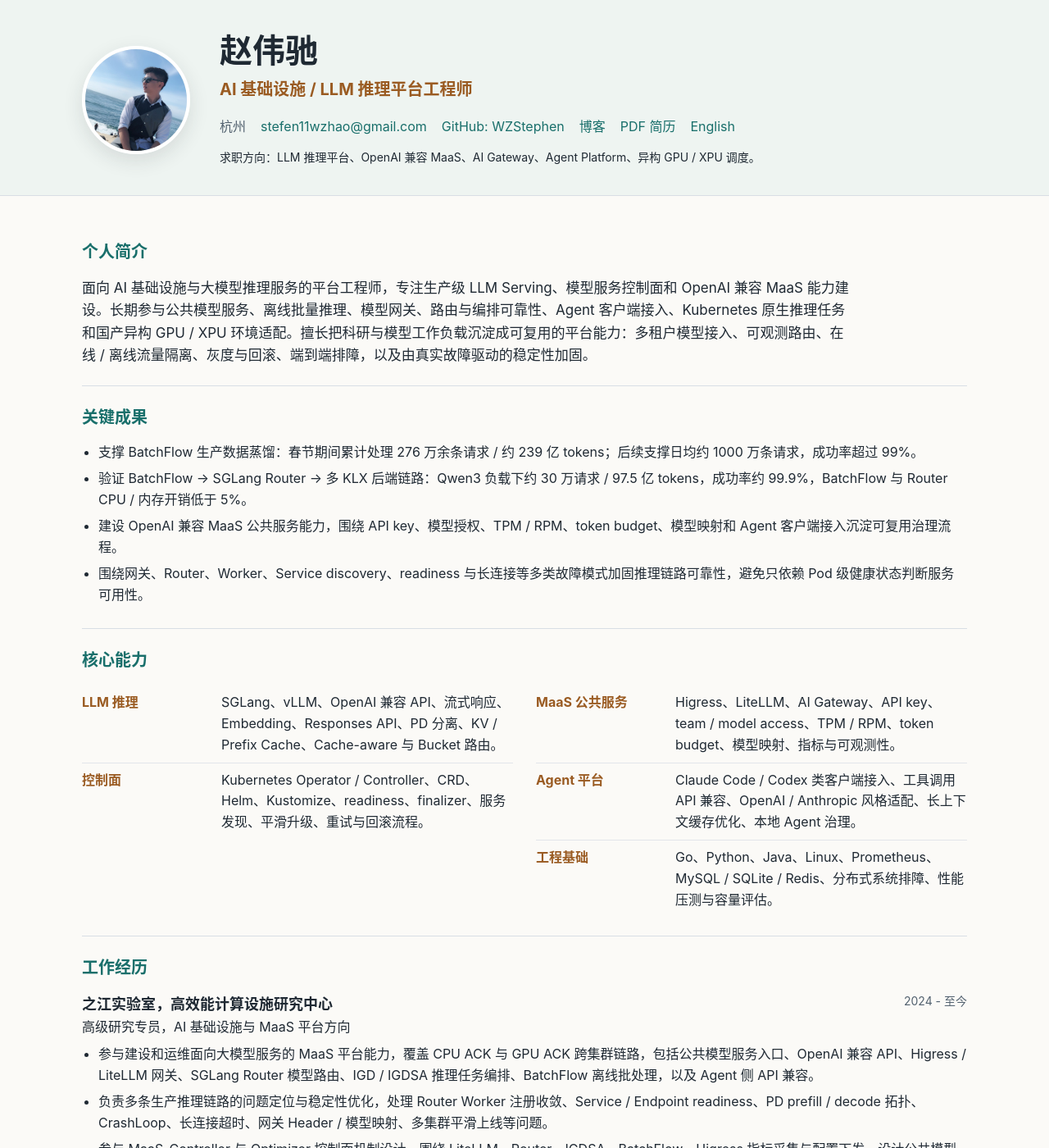
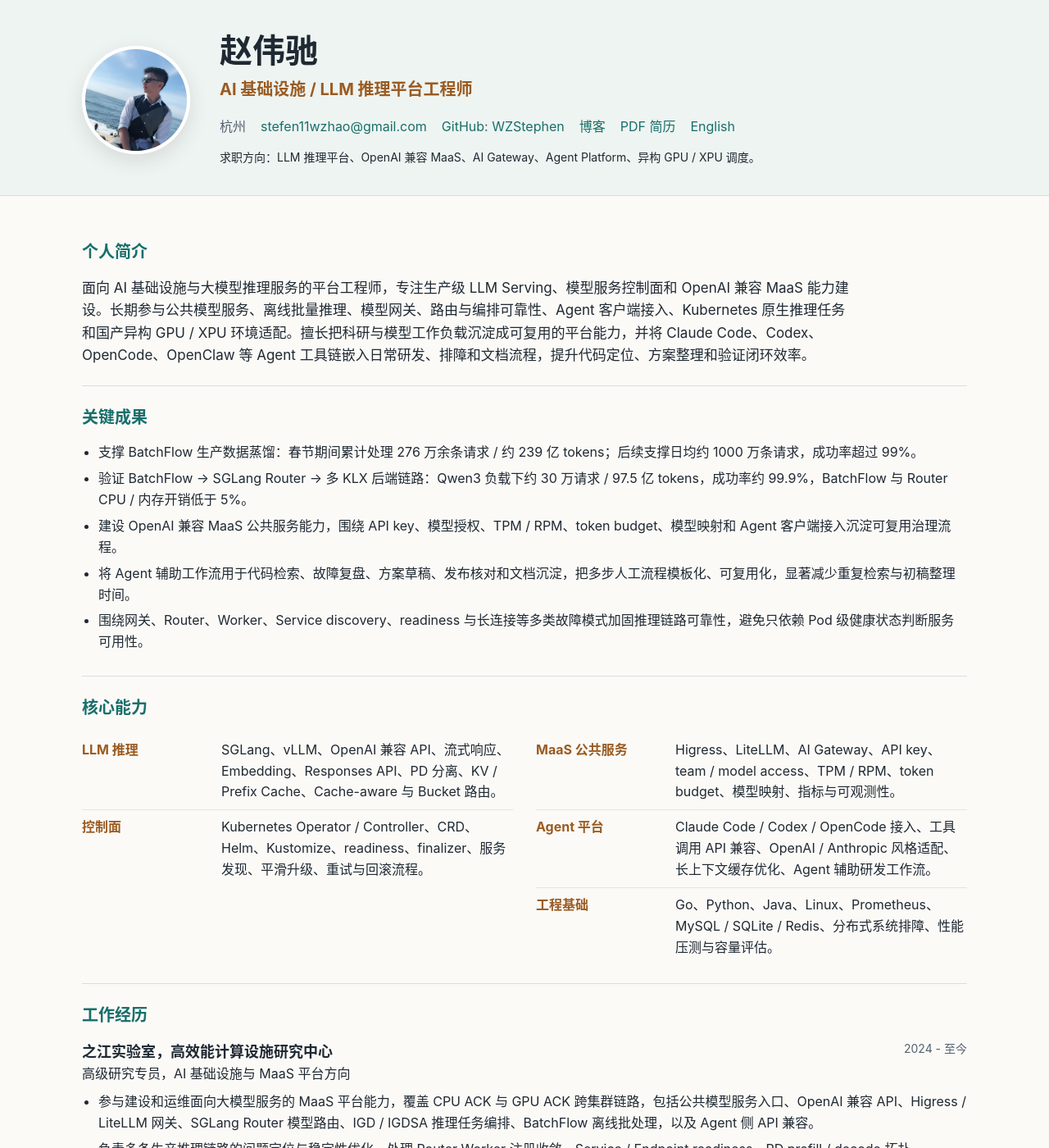
Before and after one commit to WZStephen/wzstephen.github.io, a Jekyll site: the page resume/index-cn.html, which Jekyll copies as it is, in a window 1280 px wide and 1400 px high. Shown: the whole window at 82% size. Built offline with Jekyll 4.4.1, drawn with Linux system fonts in a browser that asks for light colours; some of the changed text lies outside the part shown.

Commit message:
Highlight agent-assisted engineering workflows in resume

```diff
--- a/resume/index-cn.html
+++ b/resume/index-cn.html
@@ -364,7 +364,7 @@
     <section>
       <h2>个人简介</h2>
       <div class="summary">
-        面向 AI 基础设施与大模型推理服务的平台工程师，专注生产级 LLM Serving、模型服务控制面和 OpenAI 兼容 MaaS 能力建设。长期参与公共模型服务、离线批量推理、模型网关、路由与编排可靠性、Agent 客户端接入、Kubernetes 原生推理任务和国产异构 GPU / XPU 环境适配。擅长把科研与模型工作负载沉淀成可复用的平台能力：多租户模型接入、可观测路由、在线 / 离线流量隔离、灰度与回滚、端到端排障，以及由真实故障驱动的稳定性加固。
+        面向 AI 基础设施与大模型推理服务的平台工程师，专注生产级 LLM Serving、模型服务控制面和 OpenAI 兼容 MaaS 能力建设。长期参与公共模型服务、离线批量推理、模型网关、路由与编排可靠性、Agent 客户端接入、Kubernetes 原生推理任务和国产异构 GPU / XPU 环境适配。擅长把科研与模型工作负载沉淀成可复用的平台能力，并将 Claude Code、Codex、OpenCode、OpenClaw 等 Agent 工具链嵌入日常研发、排障和文档流程，提升代码定位、方案整理和验证闭环效率。
       </div>
     </section>
 
@@ -374,6 +374,7 @@
         <li>支撑 BatchFlow 生产数据蒸馏：春节期间累计处理 276 万余条请求 / 约 239 亿 tokens；后续支撑日均约 1000 万条请求，成功率超过 99%。</li>
         <li>验证 BatchFlow -> SGLang Router -> 多 KLX 后端链路：Qwen3 负载下约 30 万请求 / 97.5 亿 tokens，成功率约 99.9%，BatchFlow 与 Router CPU / 内存开销低于 5%。</li>
         <li>建设 OpenAI 兼容 MaaS 公共服务能力，围绕 API key、模型授权、TPM / RPM、token budget、模型映射和 Agent 客户端接入沉淀可复用治理流程。</li>
+        <li>将 Agent 辅助工作流用于代码检索、故障复盘、方案草稿、发布核对和文档沉淀，把多步人工流程模板化、可复用化，显著减少重复检索与初稿整理时间。</li>
         <li>围绕网关、Router、Worker、Service discovery、readiness 与长连接等多类故障模式加固推理链路可靠性，避免只依赖 Pod 级健康状态判断服务可用性。</li>
       </ul>
     </section>
@@ -387,7 +388,7 @@
         </div>
         <div>
           <div class="skill-row"><div class="skill-label">MaaS 公共服务</div><div>Higress、LiteLLM、AI Gateway、API key、team / model access、TPM / RPM、token budget、模型映射、指标与可观测性。</div></div>
-          <div class="skill-row"><div class="skill-label">Agent 平台</div><div>Claude Code / Codex 类客户端接入、工具调用 API 兼容、OpenAI / Anthropic 风格适配、长上下文缓存优化、本地 Agent 治理。</div></div>
+          <div class="skill-row"><div class="skill-label">Agent 平台</div><div>Claude Code / Codex / OpenCode 接入、工具调用 API 兼容、OpenAI / Anthropic 风格适配、长上下文缓存优化、Agent 辅助研发工作流。</div></div>
           <div class="skill-row"><div class="skill-label">工程基础</div><div>Go、Python、Java、Linux、Prometheus、MySQL / SQLite / Redis、分布式系统排障、性能压测与容量评估。</div></div>
         </div>
       </div>
@@ -461,6 +462,7 @@
           <li>参与公共服务治理能力建设，围绕 API key、team、model access、quota、TPM / RPM、token budget、模型映射和成本控制配置模型访问权限与限流策略。</li>
           <li>梳理 Claude Code / Codex 类 Agent 客户端的协议兼容边界，覆盖 system prompt、tools schema、tool_result、streaming event、Responses API 与 OpenAI / Anthropic 风格字段差异。</li>
           <li>定位 Claude Code 长上下文请求下 SGLang prefix / KV cache 命中率低的问题，通过对比渲染 prompt、cached-token 日志和 token longest common prefix，确认动态 attribution 字段污染请求前缀并规避。</li>
+          <li>将 Agent 工具链嵌入日常工程流程，用于跨仓代码定位、日志线索归纳、设计方案草稿、PR / issue 文案、发布核对和知识库沉淀，提升复杂任务的上下文整合与交付效率。</li>
           <li>建立 Agent 接入 MaaS 公共服务的排障流程，从 API key、模型权限、quota、max_tokens、限流、连接超时、网关转发、Router / Worker 状态和模型协议层逐级定位问题。</li>
         </ul>
       </div>
--- a/resume/index.html
+++ b/resume/index.html
@@ -365,7 +365,7 @@
     <section>
       <h2>Profile</h2>
       <div class="summary">
-        AI infrastructure engineer focused on production LLM serving platforms and model-service control planes. I build OpenAI-compatible MaaS capabilities, public model services, offline batch inference, model gateways, agent-client integration, routing/orchestration reliability, and Kubernetes-native serving on heterogeneous GPU/XPU clusters. My strength is turning research and model workloads into reusable platform primitives with multi-tenant model access, observable routing, online/offline traffic isolation, rollout safety, and incident-driven hardening.
+        AI infrastructure engineer focused on production LLM serving platforms and model-service control planes. I build OpenAI-compatible MaaS capabilities, public model services, offline batch inference, model gateways, agent-client integration, routing/orchestration reliability, and Kubernetes-native serving on heterogeneous GPU/XPU clusters. I also embed Claude Code, Codex, OpenCode, OpenClaw, and similar agent tools into daily engineering, debugging, and documentation workflows to accelerate code navigation, design drafting, and verification loops.
       </div>
     </section>
 
@@ -375,6 +375,7 @@
         <li>Scaled BatchFlow for production data distillation: over 2.76M requests / 23.9B tokens in a holiday run; later around 10M requests per day with success rate above 99%.</li>
         <li>Validated BatchFlow -> SGLang Router -> multi-KLX backend for Qwen3: about 300K requests / 9.75B tokens, about 99.9% success rate, and below 5% BatchFlow/Router CPU and memory overhead.</li>
         <li>Built OpenAI-compatible MaaS public-service capabilities around API keys, model access, TPM/RPM limits, token budgets, model mapping, and reusable onboarding flows for agent clients.</li>
+        <li>Applied agent-assisted workflows to code search, incident writeups, design drafts, release checks, and knowledge-base updates, turning repeated manual steps into reusable workflows and reducing repetitive lookup and drafting effort.</li>
         <li>Hardened serving reliability across gateway, Router, Worker, Service discovery, readiness, and long-connection failure modes instead of relying only on Pod-level health.</li>
       </ul>
     </section>
@@ -388,7 +389,7 @@
         </div>
         <div>
           <div class="skill-row"><div class="skill-label">MaaS Public Service</div><div>Higress, LiteLLM, AI Gateway, API keys, team/model access, TPM/RPM limits, token budgets, model mapping, observability.</div></div>
-          <div class="skill-row"><div class="skill-label">Agent Platform</div><div>Claude Code / Codex-style client integration, tool-calling API compatibility, OpenAI/Anthropic-style adapters, long-context cache optimization, local agent governance.</div></div>
+          <div class="skill-row"><div class="skill-label">Agent Platform</div><div>Claude Code / Codex / OpenCode integration, tool-calling API compatibility, OpenAI/Anthropic-style adapters, long-context cache optimization, agent-assisted engineering workflows.</div></div>
           <div class="skill-row"><div class="skill-label">Engineering</div><div>Go, Python, Java, Linux, Prometheus metrics, MySQL/SQLite/Redis, distributed systems debugging, performance and capacity testing.</div></div>
         </div>
       </div>
@@ -462,6 +463,7 @@
           <li>Contributed public-service governance around API keys, teams, model access, quotas, TPM/RPM limits, token budgets, model mapping, and cost-control policies for shared model access.</li>
           <li>Analyzed protocol compatibility boundaries for Claude Code / Codex-style agent clients, including system prompts, tool schemas, tool results, streaming events, Responses-style APIs, and OpenAI/Anthropic field differences.</li>
           <li>Diagnosed low SGLang prefix/KV cache hit rates for Claude Code long-context requests by comparing rendered prompts, cached-token logs, and token longest common prefix; identified dynamic attribution fields that polluted request prefixes and mitigated the issue.</li>
+          <li>Embedded agent tools into daily engineering workflows for cross-repository code navigation, log summarization, design drafts, PR/issue writing, release checks, and knowledge-base updates, improving context integration and delivery speed for complex tasks.</li>
           <li>Established an agent-to-MaaS troubleshooting path across API keys, model permissions, quotas, max_tokens, rate limits, connection timeouts, gateway forwarding, Router/Worker state, and model protocol behavior.</li>
         </ul>
       </div>
```
Also changed, not shown: 2 other files.
